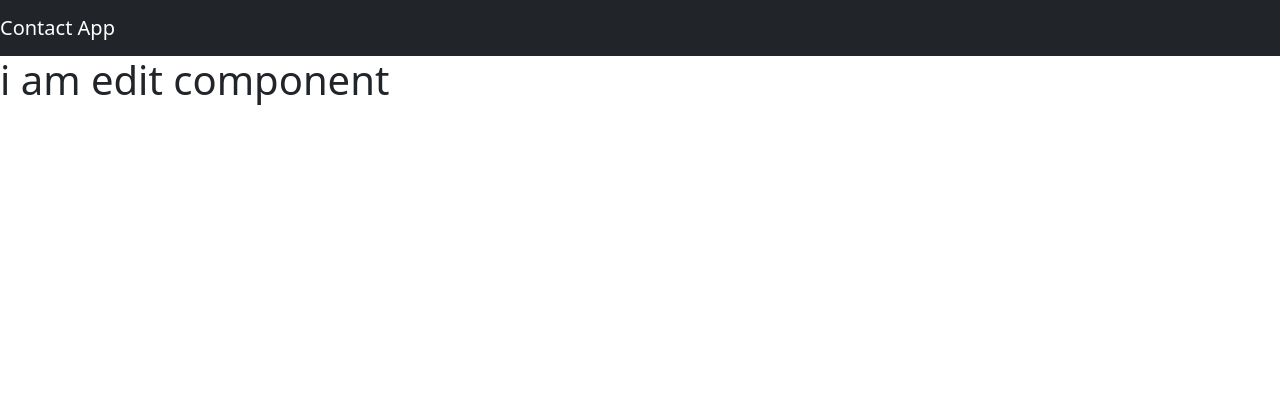
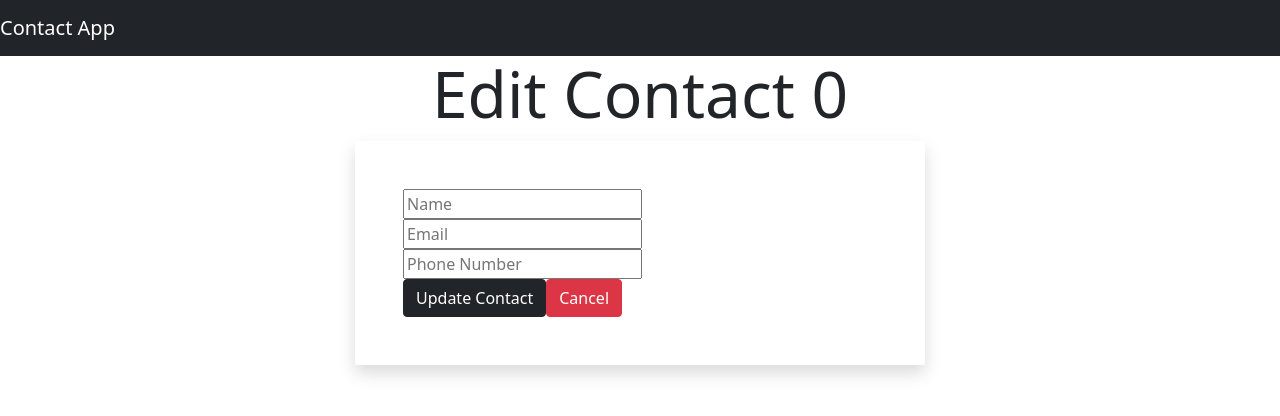
Before and after one commit to 9IcTpy6/ContactApp, a React (Create React App) app in the folder project/: page /edit/0 in a window 1280 px wide. Shown: the top 416 px of the page. Built offline with nearby package versions, Linux system fonts and the light colour scheme.

Commit message:
Edit Contact
Now we can see edit window

```diff
--- a/project/src/App.js
+++ b/project/src/App.js
@@ -7,6 +7,7 @@ import './App.css';
 import Home from './components/Home';
 import Navbar from './components/Navbar';
 import AddContact from './components/AddContact';
+import EditContact from './components/EditContact';
 
 const App = () => {
   return (
@@ -16,7 +17,7 @@ const App = () => {
       <Switch>
           <Route exact path ="/" component={()=><Home/> } />
           <Route path ="/add"><AddContact/></Route>
-          <Route  path ="/edit/:id"><h1>i am edit component</h1> </Route>
+          <Route  path ="/edit/:id"><EditContact/></Route>
       </Switch>
 
     </div>
--- /dev/null
+++ b/project/src/components/EditContact.js
@@ -0,0 +1,37 @@
+import React from "react";
+import { Link, useParams } from 'react-router-dom';
+
+const EditContact = () => {
+    const {id} = useParams();
+    return (
+        <div className="container">
+            <div className="row">
+                <h1 className="display-3 text-center">
+                Edit Contact {id}
+                </h1>
+                <div className="col-md-6 shadow mx-auto p-5">
+                    <form>
+                        <div className="form-group">
+                            <input type="text" placeholder="Name" className="form-controle" />
+                        </div>
+                        <div className="form-group">
+                            <input type="email" placeholder="Email" className="form-controle"/>
+                        </div>
+                        <div className="form-group">
+                            <input type="number" placeholder="Phone Number" className="form-controle"/>
+                        </div>
+                        <div className="form-group">
+                            <input type="submit" value="Update Contact" className="btn btn-dark" />
+                            <Link to="/" className="btn btn-danger ml-3">
+                                Cancel
+                            </Link>
+
+                        </div>
+                    </form>
+                </div>
+            </div>
+        </div>
+    )
+}
+
+export default EditContact;
```
